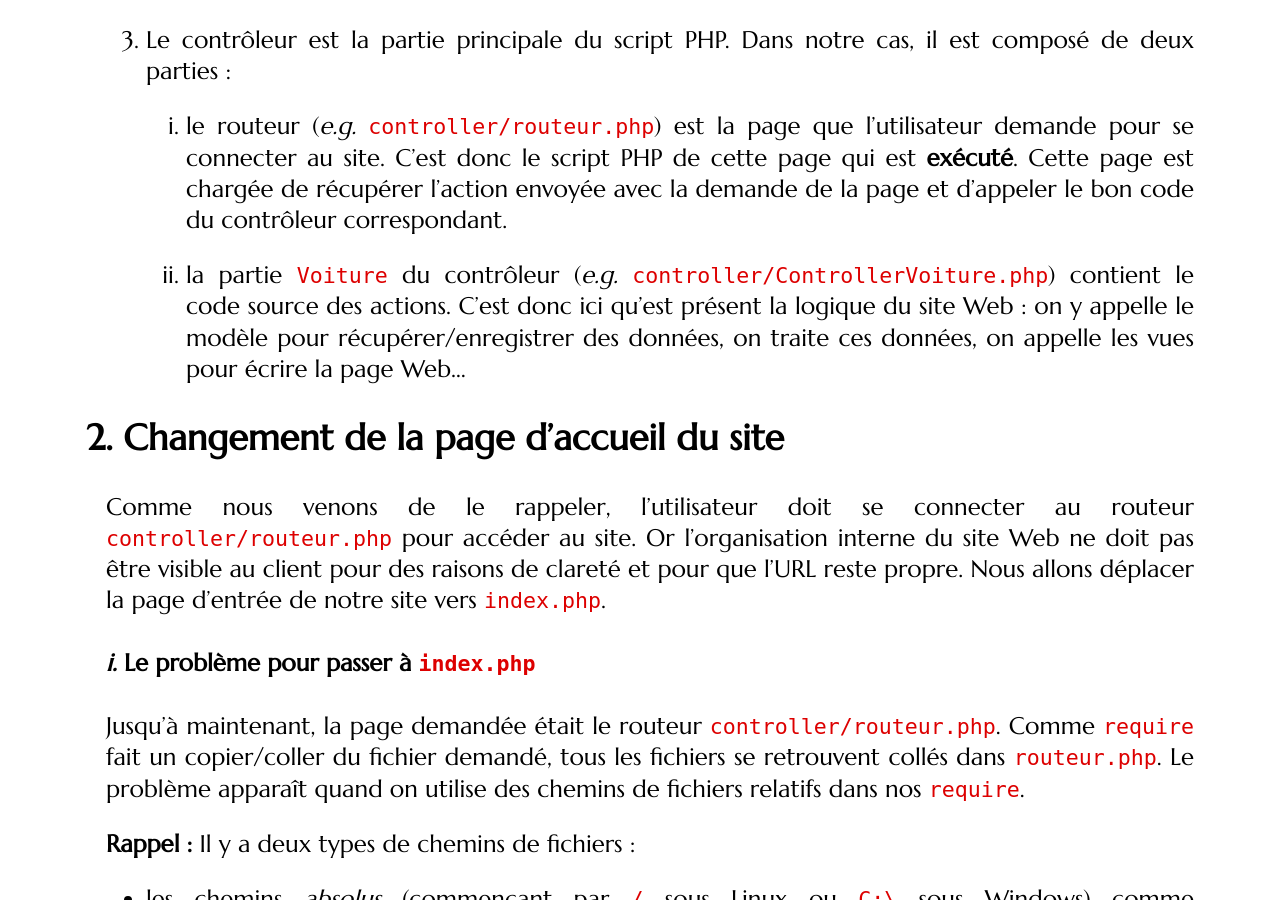
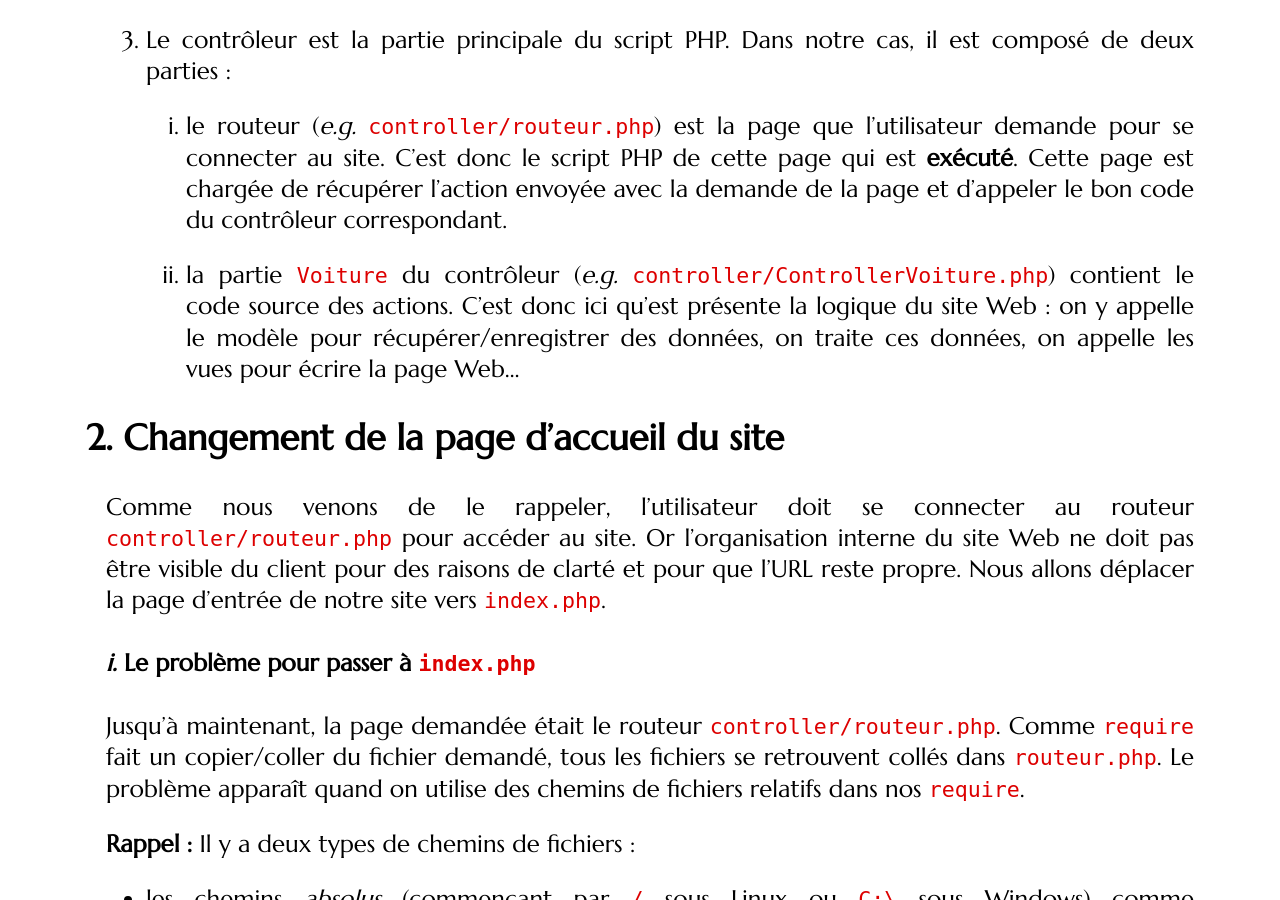
Before and after one commit to romainlebreton/R3.01-DeveloppementWeb, a Jekyll site: the page built from tutorials/tutorial5.md, in a window 1280 px wide and 900 px high, scrolled down 772 px. Built offline with Jekyll 4.4.1, drawn with Linux system fonts in a browser that asks for light colours; some web fonts are replaced.

Commit message:
Update tutorial5.md

```diff
--- a/tutorials/tutorial5.md
+++ b/tutorials/tutorial5.md
@@ -53,7 +53,7 @@ contrôleur qui s'en servira comme d'un outil pour générer la page Web ;
       demande de la page et d'appeler le bon code du contrôleur correspondant.
 
    1. la partie `Voiture` du contrôleur (*e.g.* `controller/ControllerVoiture.php`)
-      contient le code source des actions. C'est donc ici qu'est présent la logique
+      contient le code source des actions. C'est donc ici qu'est présente la logique
       du site Web : on y appelle le modèle pour récupérer/enregistrer des données,
       on traite ces données, on appelle les vues pour écrire la page Web...
 
@@ -61,7 +61,7 @@ contrôleur qui s'en servira comme d'un outil pour générer la page Web ;
 
 Comme nous venons de le rappeler, l'utilisateur doit se connecter au routeur
 `controller/routeur.php` pour accéder au site. Or l'organisation interne du site
-Web ne doit pas être visible au client pour des raisons de clareté et pour que
+Web ne doit pas être visible du client pour des raisons de clarté et pour que
 l'URL reste propre. Nous allons déplacer la page d'entrée de notre site vers
 `index.php`.
 
```
